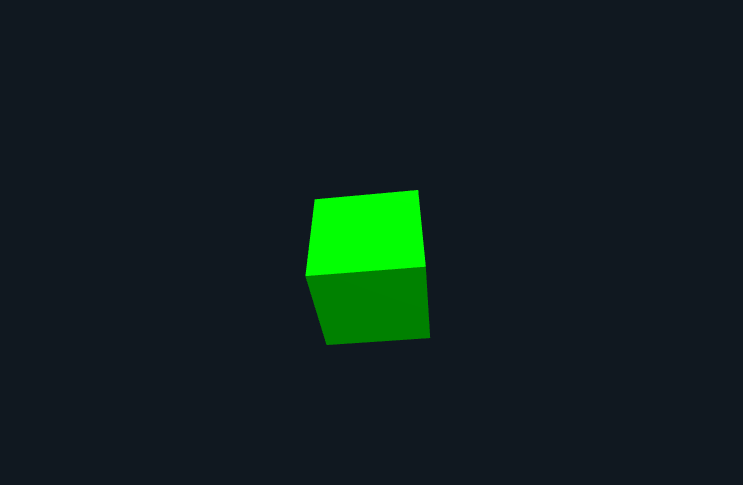
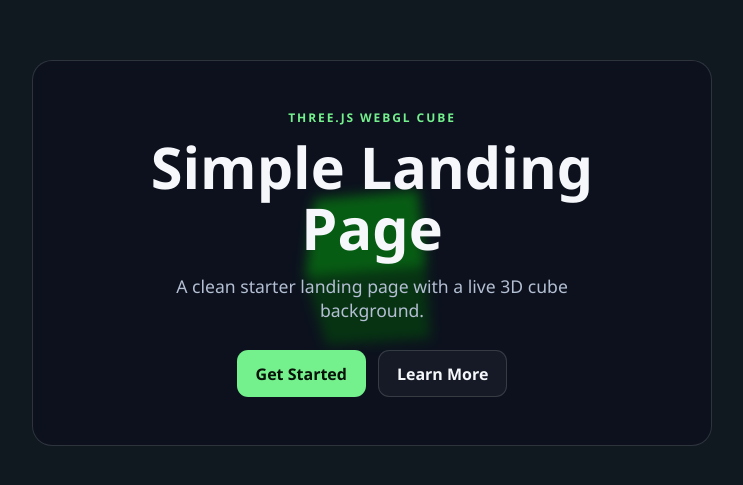
Before and after one commit to Caaads/HCI, a plain HTML site: page index.html in a window 1280 px wide. Shown: the part 147-632 px from the top of the page, without its empty margins (268-1011 px from the left). Drawn offline with nearby package versions, Linux system fonts and the light colour scheme.

Commit message:
Three JS Practice

```diff
--- a/index.html
+++ b/index.html
@@ -3,13 +3,26 @@
 <head>
   <meta charset="UTF-8" />
   <meta name="viewport" content="width=device-width, initial-scale=1.0" />
-  <title>ThreeJS WebGL Guide Starter</title>
+  <title>Cada - Cube Landing Page</title>
   <link rel="stylesheet" href="style.css" />
 </head>
 <body>
   <div id="app"></div>
 
-  <!-- CDN CONNECT -->
+  <main class="landing">
+    <header class="hero">
+      <p class="eyebrow">Three.js WebGL Cube</p>
+      <h1>Simple Landing Page</h1>
+      <p class="subtitle">
+        A clean starter landing page with a live 3D cube background.
+      </p>
+      <div class="actions">
+        <a class="btn btn-primary" href="#">Get Started</a>
+        <a class="btn btn-ghost" href="#">Learn More</a>
+      </div>
+    </header>
+  </main>
+
   <script src="https://cdnjs.cloudflare.com/ajax/libs/three.js/r128/three.min.js"></script>
   <script src="main.js"></script>
 </body>
--- a/main.js
+++ b/main.js
@@ -1,23 +1,26 @@
-// 1) Scene
+
 const scene = new THREE.Scene();
 scene.background = new THREE.Color(0x101820);
 
-// 2) Camera
+
 const camera = new THREE.PerspectiveCamera(
-  75, // FOV
-  window.innerWidth / window.innerHeight, // Aspect ratio
-  0.1, // Near
-  1000 // Far
+  75,
+  window.innerWidth / window.innerHeight,
+  0.1,
+  1000
 );
 camera.position.z = 5;
 
-// 3) Renderer
+
 const renderer = new THREE.WebGLRenderer({ antialias: true });
 renderer.setSize(window.innerWidth, window.innerHeight);
 renderer.setPixelRatio(Math.min(window.devicePixelRatio, 2));
+renderer.domElement.style.width = "100%";
+renderer.domElement.style.height = "100%";
+renderer.domElement.style.display = "block";
 document.getElementById("app").appendChild(renderer.domElement);
 
-// 4) Light
+
 const ambientLight = new THREE.AmbientLight(0xffffff, 0.5);
 scene.add(ambientLight);
 
@@ -25,20 +28,20 @@ const pointLight = new THREE.PointLight(0xffffff, 1.2);
 pointLight.position.set(4, 5, 6);
 scene.add(pointLight);
 
-// 5) Geometry + Material + Mesh
+
 const geometry = new THREE.BoxGeometry(1, 1, 1);
 const material = new THREE.MeshStandardMaterial({ color: 0x00ff00  });
 const cube = new THREE.Mesh(geometry, material);
 scene.add(cube);
 
-// Optional: random motion config (Math.random)
+
 const randomSpinX = 0.01 + Math.random() * 0.02;
 const randomSpinY = 0.01 + Math.random() * 0.02;
 const randomMoveAmp = 0.2 + Math.random() * 0.4;
 
-// 6) Animation loop
+
 function animate(time) {
-  time *= 0.001; // ms to seconds
+  time *= 0.001;
 
   cube.rotation.x += randomSpinX;
   cube.rotation.y += randomSpinY;
@@ -49,7 +52,7 @@ function animate(time) {
 }
 requestAnimationFrame(animate);
 
-// 7) Responsiveness function
+
 function onWindowResize() {
   camera.aspect = window.innerWidth / window.innerHeight;
   camera.updateProjectionMatrix();
--- a/style.css
+++ b/style.css
@@ -1,2 +1,115 @@
-html, body { margin: 0; height: 100%; overflow: hidden; }
-#app { width: 100%; height: 100%; }
+:root {
+	--bg-deep: #0c111b;
+	--bg-soft: #172235;
+	--text: #f6f7fb;
+	--muted: #b4bfd3;
+	--accent: #74f08d;
+	--surface: rgba(11, 16, 28, 0.68);
+	--surface-border: rgba(255, 255, 255, 0.14);
+}
+
+* {
+	box-sizing: border-box;
+}
+
+html,
+body {
+	margin: 0;
+	min-height: 100%;
+	font-family: "Segoe UI", "Trebuchet MS", Tahoma, sans-serif;
+	color: var(--text);
+	background: radial-gradient(circle at 15% 20%, var(--bg-soft), var(--bg-deep) 60%);
+}
+
+body {
+	overflow: hidden;
+}
+
+#app {
+	position: fixed;
+	inset: 0;
+	z-index: 0;
+}
+
+#app canvas {
+	display: block;
+}
+
+.landing {
+	position: relative;
+	z-index: 1;
+	min-height: 100vh;
+	display: grid;
+	place-items: center;
+	padding: 2rem;
+}
+
+.hero {
+	width: min(680px, 100%);
+	padding: clamp(1.5rem, 4vw, 3rem);
+	border: 1px solid var(--surface-border);
+	border-radius: 1.25rem;
+	background: var(--surface);
+	backdrop-filter: blur(6px);
+	text-align: center;
+}
+
+.eyebrow {
+	margin: 0;
+	color: var(--accent);
+	letter-spacing: 0.16em;
+	text-transform: uppercase;
+	font-size: 0.75rem;
+	font-weight: 700;
+}
+
+h1 {
+	margin: 0.7rem 0 0;
+	font-size: clamp(2rem, 7vw, 3.6rem);
+	line-height: 1.05;
+}
+
+.subtitle {
+	margin: 1rem auto 0;
+	max-width: 42ch;
+	color: var(--muted);
+	font-size: clamp(0.95rem, 2vw, 1.1rem);
+}
+
+.actions {
+	margin-top: 1.75rem;
+	display: flex;
+	gap: 0.8rem;
+	justify-content: center;
+	flex-wrap: wrap;
+}
+
+.btn {
+	display: inline-block;
+	padding: 0.7rem 1.1rem;
+	border-radius: 0.7rem;
+	border: 1px solid transparent;
+	text-decoration: none;
+	color: var(--text);
+	font-weight: 600;
+}
+
+.btn-primary {
+	background: var(--accent);
+	color: #081209;
+}
+
+.btn-ghost {
+	border-color: var(--surface-border);
+	background: rgba(255, 255, 255, 0.04);
+}
+
+@media (max-width: 520px) {
+	.hero {
+		text-align: left;
+	}
+
+	.actions {
+		justify-content: flex-start;
+	}
+}
```
